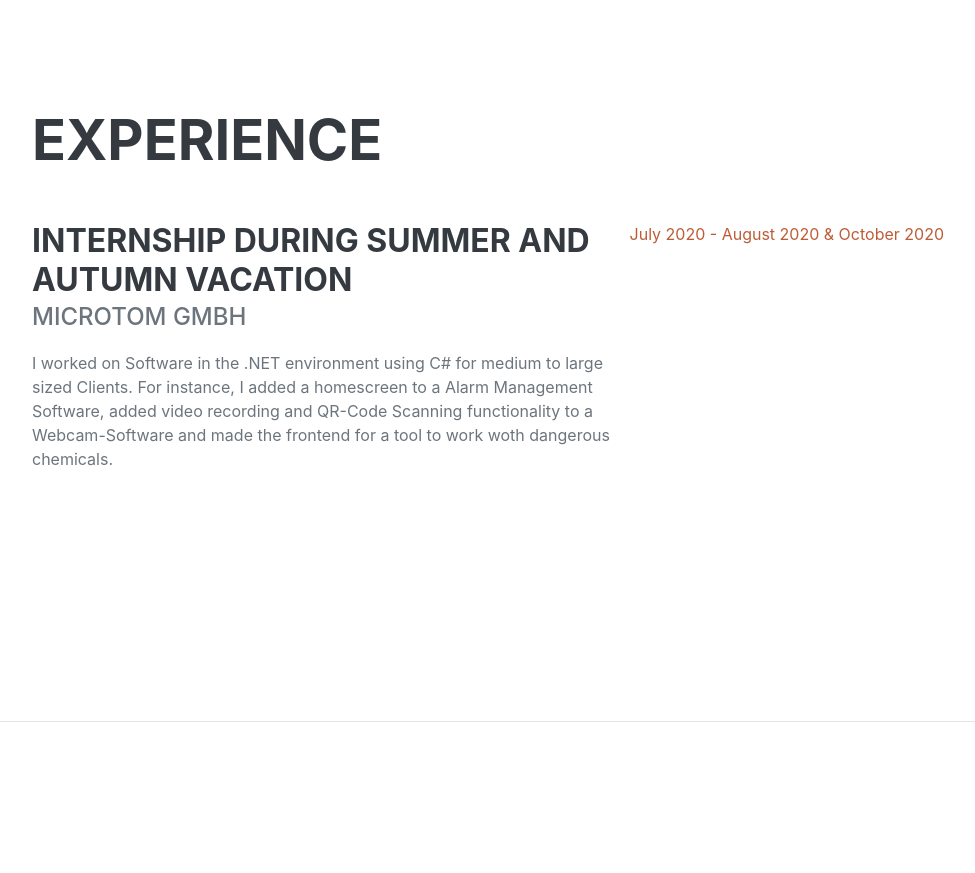
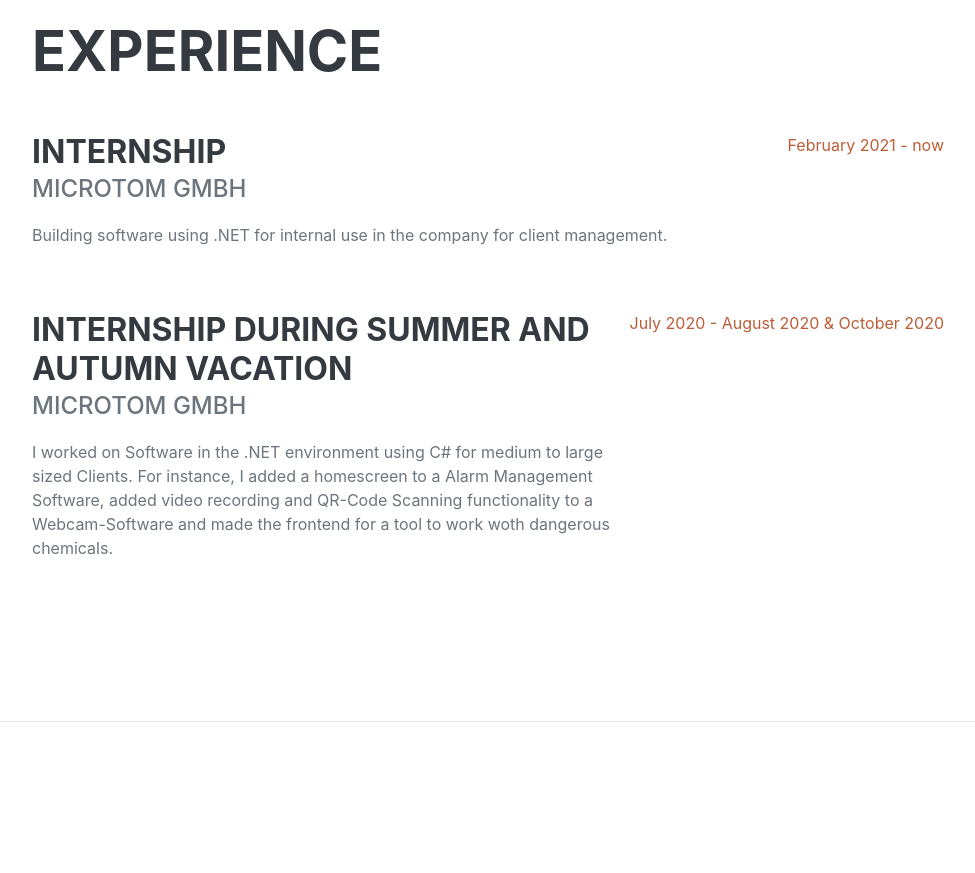
Before and after one commit to tomXGames/tomXGames.github.io, a plain HTML site: page index.html in a window 1280 px wide. Shown: the part 880-1753 px from the top of the page, without its empty margins (288-1263 px from the left). Drawn offline with nearby package versions, Linux system fonts and the light colour scheme; a web font is replaced by a local one.

Commit message:
Changed some stuff

```diff
--- a/index.html
+++ b/index.html
@@ -58,6 +58,14 @@
             <section class="resume-section" id="experience">
                 <div class="resume-section-content">
                     <h2 class="mb-5">Experience</h2>
+                    <div class="d-flex flex-column flex-md-row justify-content-between mb-5">
+                        <div class="flex-grow-1">
+                            <h3 class="mb-0">Internship</h3>
+                            <div class="subheading mb-3">microtom gmbh</div>
+                            <p>Building software using .NET for internal use in the company for client management.</p>
+                        </div>
+                        <div class="flex-shrink-0"><span class="text-primary">February 2021 - now</span></div>
+                    </div>
                     <div class="d-flex flex-column flex-md-row justify-content-between mb-5">
                         <div class="flex-grow-1">
                             <h3 class="mb-0">Internship during Summer and Autumn vacation</h3>
```
